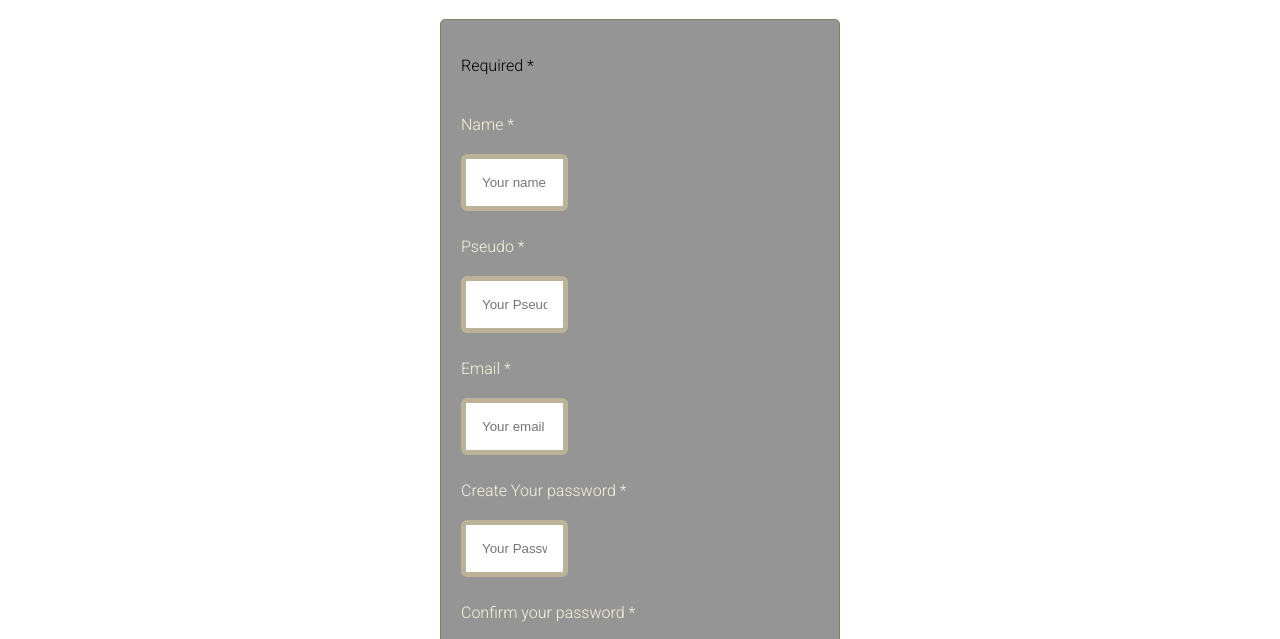
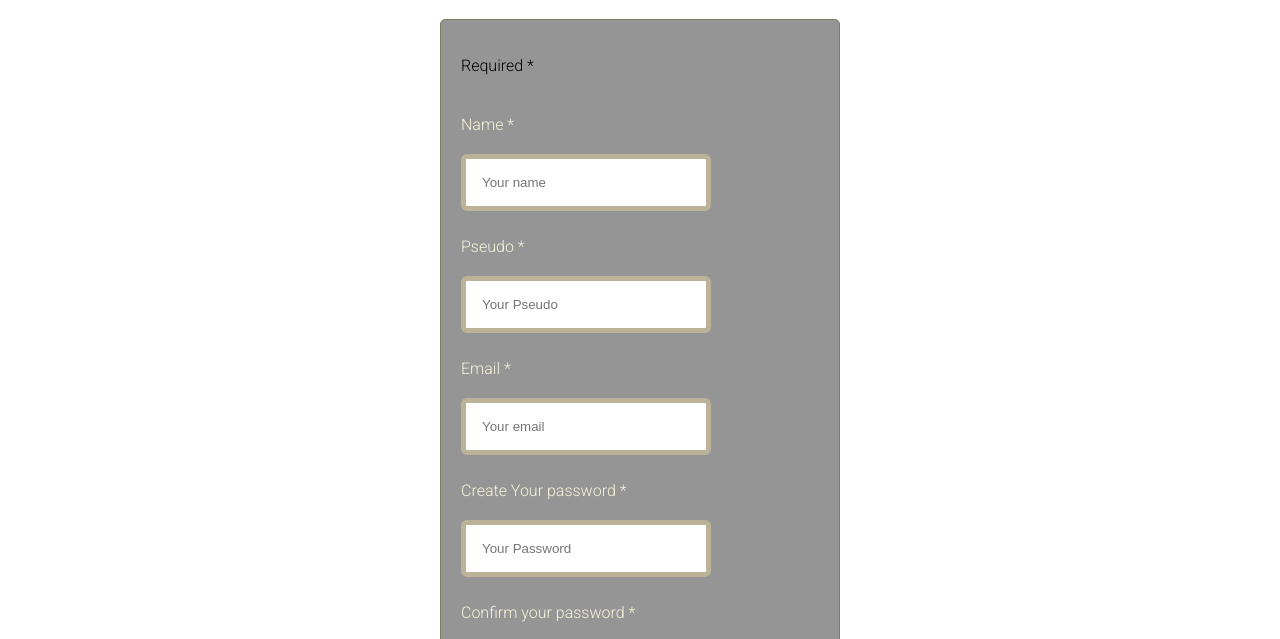
Before and after one commit to Nouracharrak/TP-Git, a plain HTML site: page sign-up.html in a window 1280 px wide. Shown: the part 119-758 px from the top of the page. Drawn offline with Linux system fonts and the light colour scheme.

Commit message:
increse size input

```diff
--- a/Css/Style.Css
+++ b/Css/Style.Css
@@ -82,7 +82,7 @@ label a:hover {
 }
 
 form input {
-    width: 30%;
+    width: 250px;
     padding: 1rem;
     margin-top: 1.5px;
     margin-bottom: 1.5px;
```
